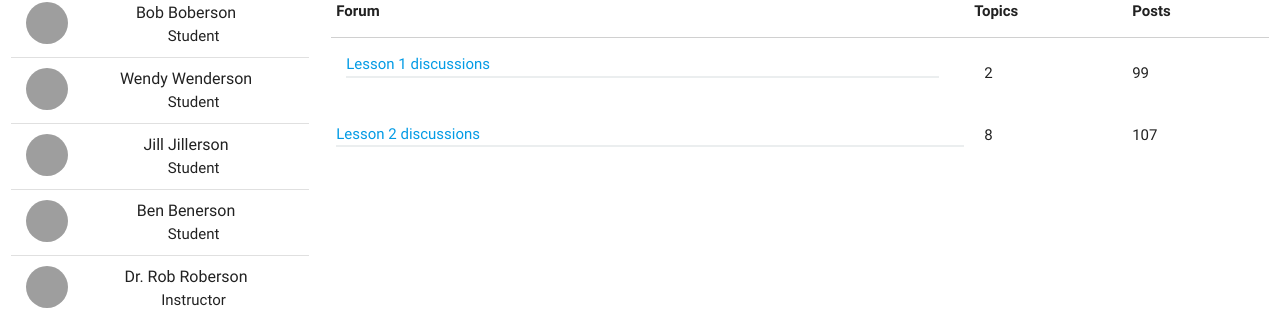
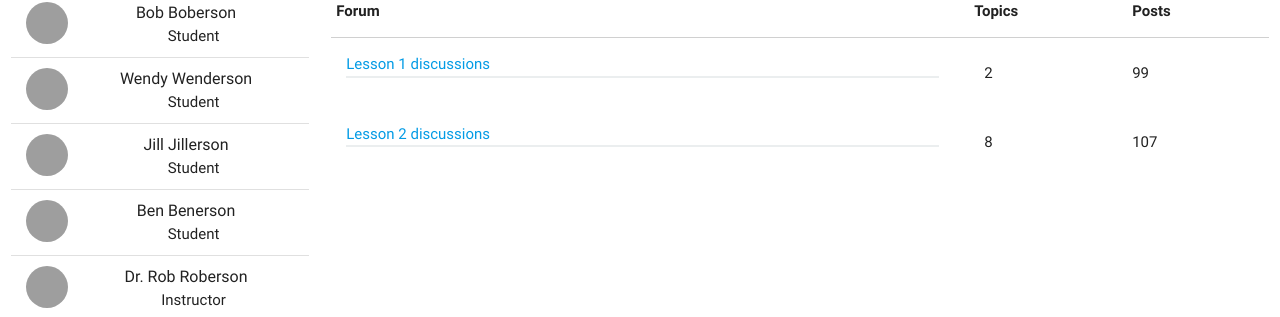
Before and after one commit to dmd-program/pipeline, a Jekyll site: the page built from forum.html, in a window 1280 px wide. Shown: the part 187-504 px from the top of the page. Built offline with Jekyll 4.4.1, drawn with Linux system fonts in a browser that asks for light colours; grey boxes are pictures that could not be loaded.

Commit message:
forum styling

```diff
--- a/forum.html
+++ b/forum.html
@@ -53,7 +53,7 @@ title: Forum
             <td class="post-qty">99</td>
           </tr>
           <tr>
-            <td>
+            <td class="topic-category">
               <a href="#!" class="">Lesson 2 discussions</a>
               <div class="divider"></div>
             </td>
```
